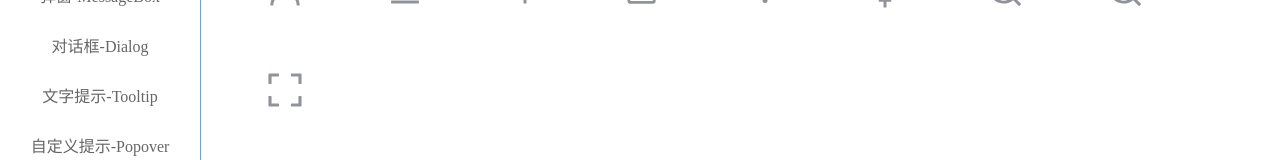
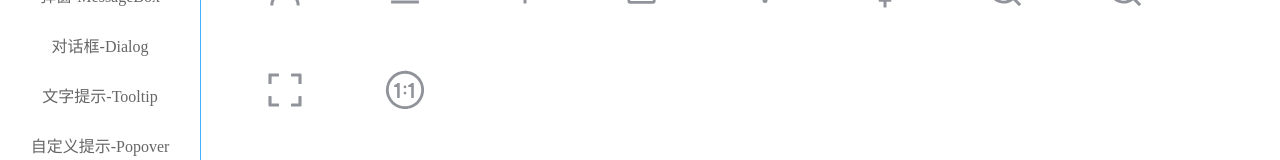
Before and after one commit to ydydydq/yd-ui, a Vue app: page /#/main/icon in a window 1280 px wide. Shown: the part 980-1140 px from the top of the page. Built offline with nearby package versions, Linux system fonts and the light colour scheme.

Commit message:
feat: 添加1个icon

```diff
--- a/src/views/icon/icon.vue
+++ b/src/views/icon/icon.vue
@@ -81,6 +81,7 @@
         <yd-icon @click="handleEvent('zoomin')" icon-class="zoomin" class="icon" />
         <yd-icon @click="handleEvent('zoomout')" icon-class="zoomout" class="icon" />
         <yd-icon @click="handleEvent('expend')" icon-class="expend" class="icon" />
+        <yd-icon @click="handleEvent('scale')" icon-class="scale" class="icon" />
     </div>
 </template>
 
```
Also changed, not shown: src/components/YDUI/packages/Icon/svg/scale.svg (added).
